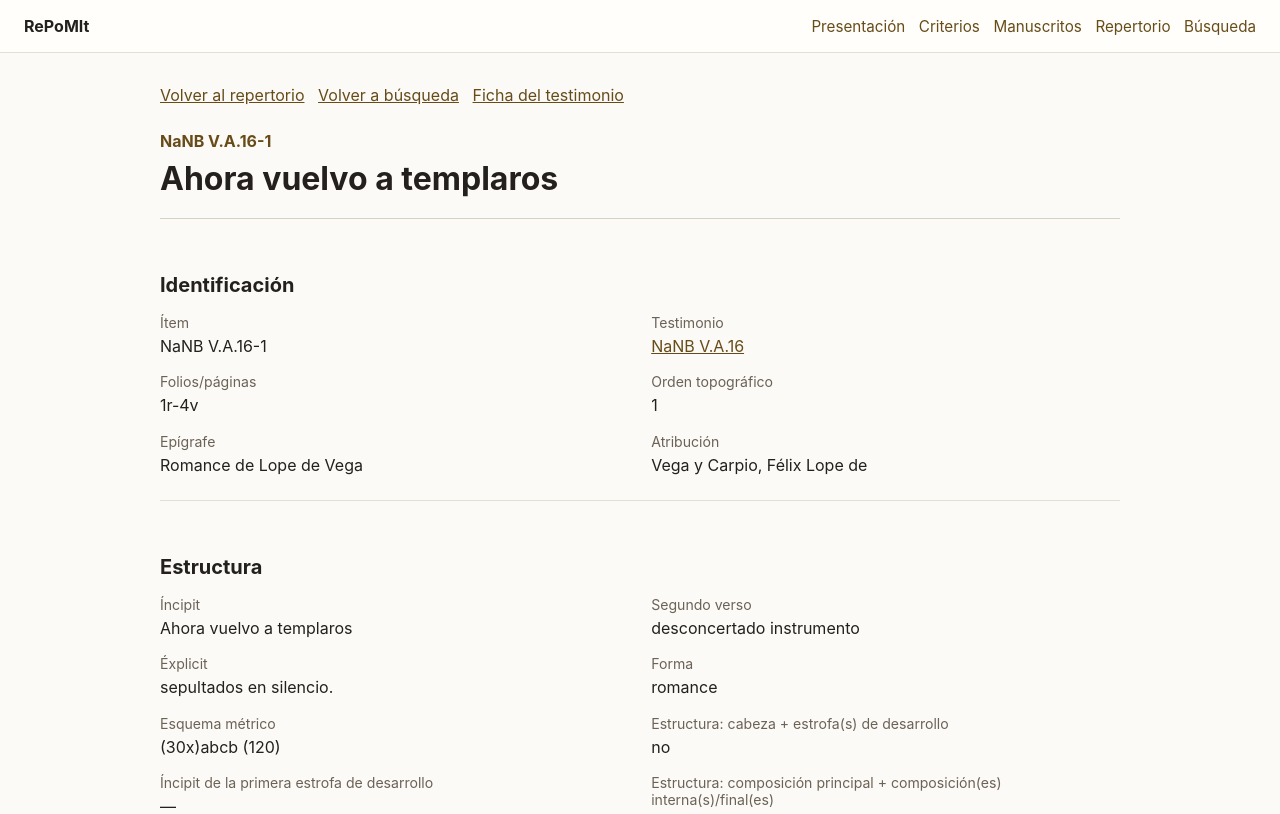
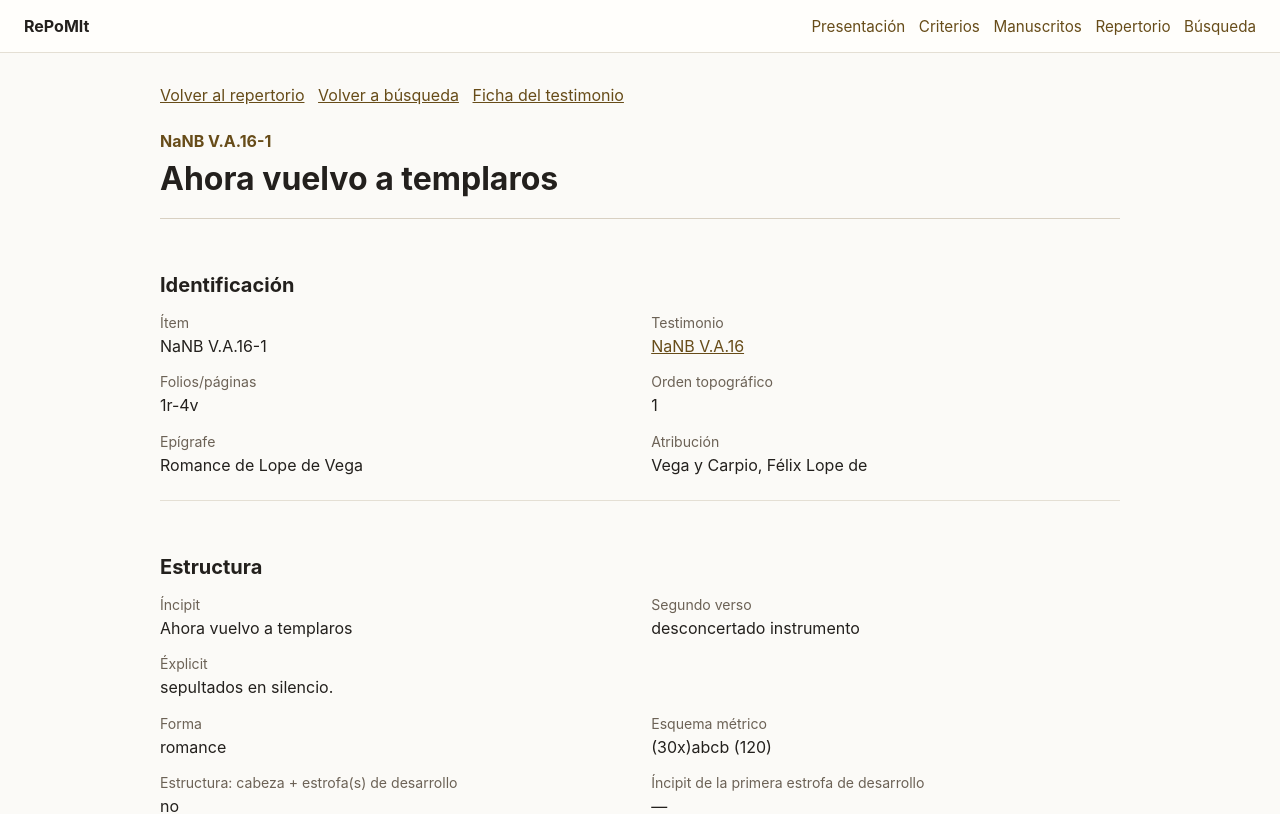
Before and after one commit to AlvaroCuellar/repomit, a SvelteKit app: page /poemas/nanb-va16-001 in a window 1280 px wide. Shown: the top 814 px of the page. Built offline with nearby package versions, Linux system fonts and the light colour scheme.

Commit message:
Ajusta alineacion de estructura en ficha

```diff
--- a/src/routes/poemas/[id]/+page.svelte
+++ b/src/routes/poemas/[id]/+page.svelte
@@ -86,7 +86,7 @@
         <dt>Segundo verso</dt>
         <dd>{@html htmlOrText(poema.segundo_verso_html, poema.segundo_verso)}</dd>
       </div>
-      <div>
+      <div class="wide-field">
         <dt>Éxplicit</dt>
         <dd>{@html htmlOrText(poema.explicit_html, poema.explicit)}</dd>
       </div>
@@ -228,6 +228,10 @@
     line-height: 1.55;
   }
 
+  .wide-field {
+    grid-column: 1 / -1;
+  }
+
   .transcription {
     line-height: 1.65;
   }
```
